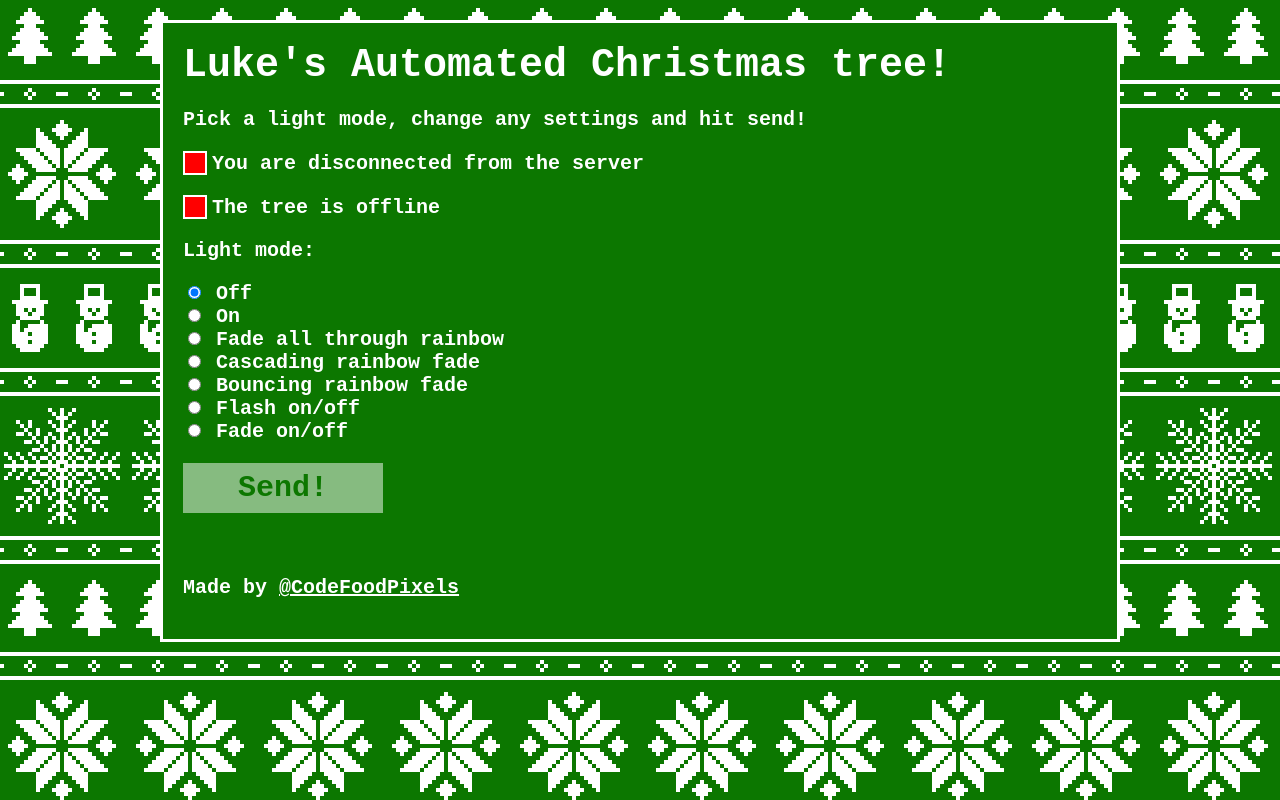
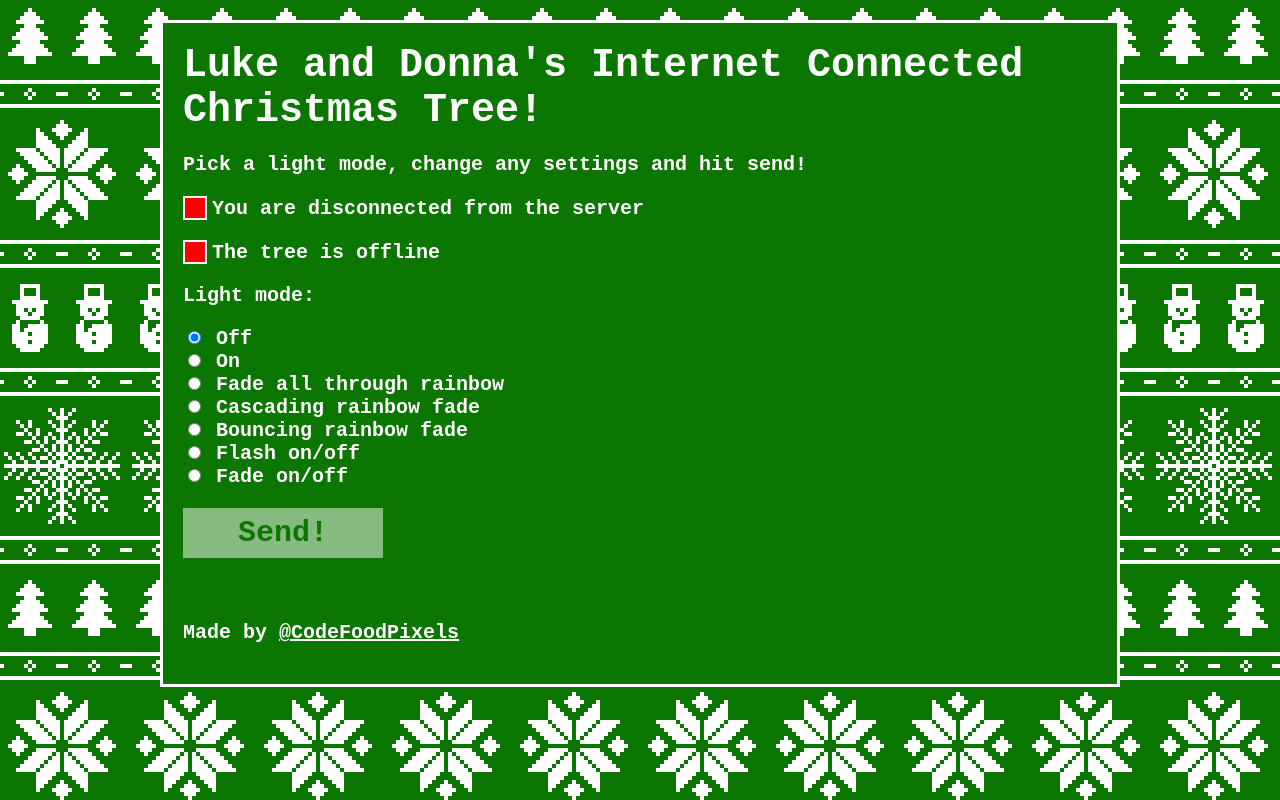
Before and after one commit to CodeFoodPixels/treelights, a plain HTML site: page frontend/index.html in a window 1280 px wide. Drawn offline with Linux system fonts and the light colour scheme.

Commit message:
update title

```diff
--- a/frontend/index.html
+++ b/frontend/index.html
@@ -3,13 +3,13 @@
 <head>
     <meta charset="utf-8" />
     <meta http-equiv="X-UA-Compatible" content="IE=edge">
-    <title>Luke's Automated tree!</title>
+    <title>Luke and Donna's Internet Connected Christmas Tree!</title>
     <meta name="viewport" content="width=device-width, initial-scale=1">
     <link rel="stylesheet" type="text/css" media="screen" href="main.css" />
 </head>
 <body>
     <div class="wrapper">
-        <h1>Luke's Automated Christmas tree!</h1>
+        <h1>Luke and Donna's Internet Connected Christmas Tree!</h1>
         <p>Pick a light mode, change any settings and hit send!</p>
 
         <div class="connection-status">You are disconnected</div>
```
